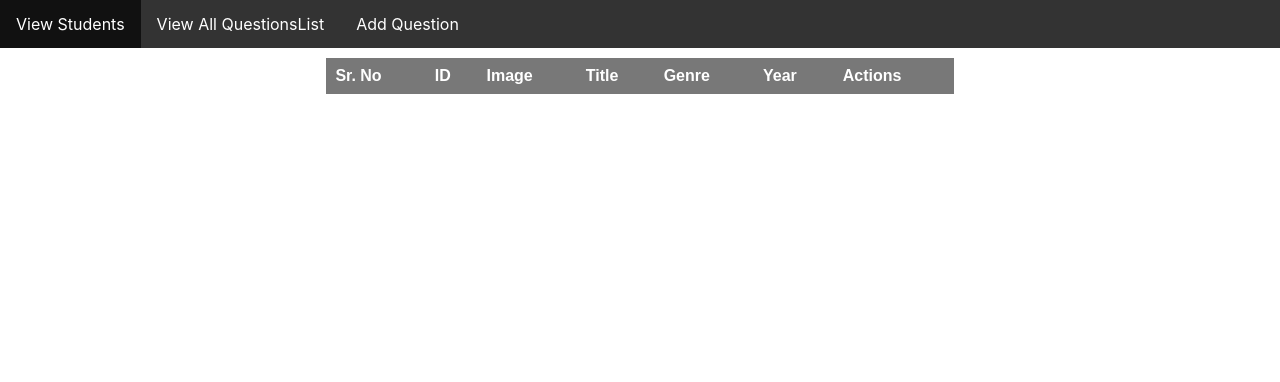
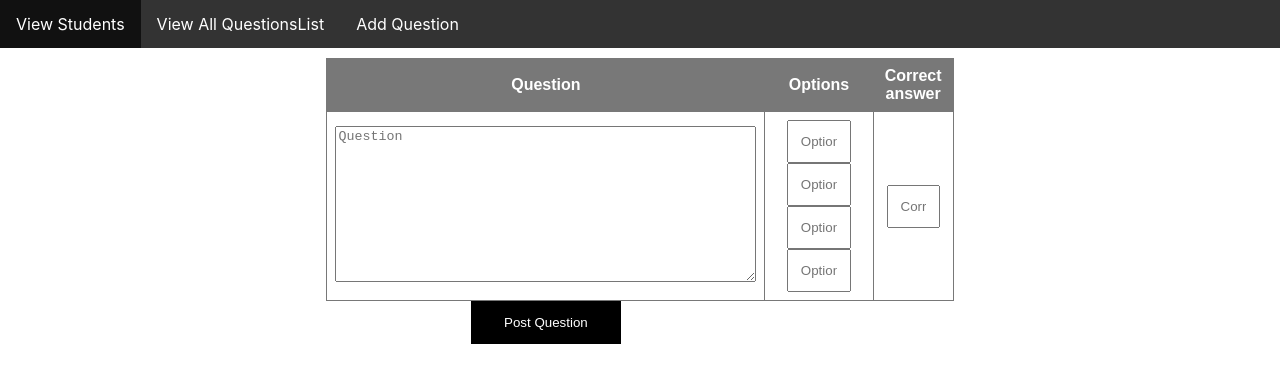
Before and after one commit to jassDev69/Quiz-app, a React (Create React App) app in the folder client/: page /search in a window 1280 px wide. Shown: the top 382 px of the page. Built offline with nearby package versions, Linux system fonts and the light colour scheme.

Commit message:
question list , add question

```diff
--- /dev/null
+++ b/client/src/components/addquestion.js
@@ -0,0 +1,69 @@
+import React from 'react';
+
+export default class Addquestion extends React.Component {
+    constructor(props) {
+      super(props);
+      this.state = {
+        userData: [],
+        qus : '',
+        opt1 : '',
+        opt2 : '',
+        opt3 : '',
+        opt4 : '',
+        correctans : '',
+        showElement : false,
+      };
+    }
+  // when add button is clicked
+    addToFav(){
+      let insertData = {
+          qus : this.state.qus,
+          option1 : this.state.opt1,
+          option2 : this.state.opt2,
+          option3 : this.state.opt3,
+          option4: this.state.opt4,
+          correctans: this.state.correctans
+        }
+        console.log(insertData)
+      const url = 'http://localhost:3001/api/tracks'
+      fetch(url,{
+        method: 'POST',
+        body: JSON.stringify(insertData),
+        headers: {
+            'Content-Type': 'application/json'
+        }
+      })
+    }
+
+    handleChange = (e) => {
+      this.setState({ [e.target.name]: e.target.value });
+    }
+
+    render() {
+        return (
+        <div className="search">
+
+      <table>
+              <thead>
+              <tr>
+                <td>Question</td>
+                <td>Options</td>
+                <td>Correct answer</td>
+              </tr>
+              </thead>
+              <tbody>
+                <td><textarea rows="10" cols="50" name="qus" value={this.state.qus} placeholder="Question" onChange={ this.handleChange } /></td>
+                <td><input type="text" name="opt1" value={this.state.opt1} onChange={ this.handleChange } placeholder="Option 1" />
+                    <input type="text" name="opt2" value={this.state.opt2} onChange={ this.handleChange } placeholder="Option 2" />
+                    <input type="text" name="opt3" value={this.state.opt3} onChange={ this.handleChange } placeholder="Option 3" />
+                    <input type="text" name="opt4" value={this.state.opt4} onChange={ this.handleChange } placeholder="Option 4" />
+                </td>
+                <td><input type="text" name="correctans" value={this.state.correctans} onChange={ this.handleChange } placeholder="Correct answer" /></td>
+              </tbody>
+
+                  <button className="btn" type="button" onClick={()=>{this.addToFav()}}>Post Question</button>
+            </table>
+          </div>
+        );
+    }
+  }
--- a/client/src/components/discogs.js
+++ /dev/null
@@ -1,120 +0,0 @@
-import React from 'react';
-import { ToastContainer, toast } from 'react-toastify';
-import 'react-toastify/dist/ReactToastify.css';
-toast.configure({
-  autoClose: 1000,
-  draggable: false,
-});
-export default class Discogs extends React.Component {
-    constructor(props) {
-      super(props);
-      this.state = {
-        userData: [],
-        searchText : '',
-        showElement : false,
-      };
-    }
-  // when add button is clicked
-    addToFav(data){
-      let insertData = {
-          id : data.id,
-          playlist_id : data.genre[0],
-          title : data.title,
-          uri : data.uri,
-          master_id: data.master_id,
-          img_url: data.thumb
-        }
-      const url = 'http://localhost:3001/api/tracks'
-      fetch(url,{
-        method: 'POST',
-        body: JSON.stringify(insertData),
-        headers: {
-            'Content-Type': 'application/json'
-        }
-      })
-        .then(res => res.json())
-        .then(
-          (result) => {
-            toast(result);
-          },
-        )
-    }
-    render() {
-        return (
-        <div className="search">
-
-      <table>
-              <thead>
-              <tr>
-                <td>Sr. No</td>
-                <td>ID</td>
-                <td>Image</td>
-                <td>Title</td>
-                <td>Genre</td>
-                <td>Year</td>
-                <td>Actions</td>
-              </tr>
-              </thead>
-              <tbody>
-              {this.state.userData.map((item,i) => (
-                <tr key={item.id}>
-                <td>{i+1}</td>
-                <td>{item.id}</td>
-                <td> <img src={item.thumb} alt="cover"/></td>
-                <td>{item.title}</td>
-                <td>{item.genre[0] || 'NA'}</td>
-                <td>{item.year || 'NA'}</td>
-                <td>
-                  <button className="btn" type="button" onClick={()=>{this.addToFav(item)}}>Add</button>
-                  <a href={'http://www.discogs.com/'+item.uri}>More Information</a>
-                </td>
-                </tr>
-              ))}
-              </tbody>
-            </table>
-           {/* <input type="text" value={this.state.searchText} onChange={ this.handleChange } placeholder="search by artist..."/>
-          <button className="btn" type="button" onClick={()=>{this.search()}}>search</button>
-
-          {this.state.userData.length>0 &&
-            <h2>Total record searched : {this.state.userData.length}</h2>
-          }
-            {this.state.userData.length===0 && this.state.showElement &&
-               <h3>Sorry, No record found :(</h3>
-            }
-
-          {this.state.userData.length>0 &&
-           <table>
-              <thead>
-              <tr>
-                <td>Sr. No</td>
-                <td>ID</td>
-                <td>Image</td>
-                <td>Title</td>
-                <td>Genre</td>
-                <td>Year</td>
-                <td>Actions</td>
-              </tr>
-              </thead>
-              <tbody>
-              {this.state.userData.map((item,i) => (
-                <tr key={item.id}>
-                <td>{i+1}</td>
-                <td>{item.id}</td>
-                <td> <img src={item.thumb} alt="cover"/></td>
-                <td>{item.title}</td>
-                <td>{item.genre[0] || 'NA'}</td>
-                <td>{item.year || 'NA'}</td>
-                <td>
-                  <button className="btn" type="button" onClick={()=>{this.addToFav(item)}}>Add</button>
-                  <a href={'http://www.discogs.com/'+item.uri}>More Information</a>
-                </td>
-                </tr>
-              ))}
-              </tbody>
-            </table>
-            }
-             <ToastContainer /> */}
-          </div>
-        );
-    }
-  }
--- a/client/src/components/quslist.js
+++ b/client/src/components/quslist.js
@@ -9,7 +9,8 @@ export default  class Quslist extends React.Component {
     constructor(props) {
       super(props);
       this.state = {
-        userData: []
+        userData: [],
+        option : ""
       };
     }
 
@@ -45,8 +46,8 @@ export default  class Quslist extends React.Component {
     render() {
         return (
 
-        <div className="search">
-              <h1>Favourite List</h1>
+        <div className="search_quslist">
+              <h1>Questions List</h1>
               {console.log(result)}
           {/* if their is no data */}
            {this.state.userData.length===0 &&
@@ -56,6 +57,9 @@ export default  class Quslist extends React.Component {
           {this.state.userData.length>0 &&
               <h2>Total record : {this.state.userData.length}</h2>
           }
+
+          {result.map((item,i) => (this.state.option = item.options.split(",")))}
+
             {result.length>0 &&
             <table>
 
@@ -72,9 +76,14 @@ export default  class Quslist extends React.Component {
                 <tr key={item.id}>
                 <td>{i+1}</td>
                 <td>{item.qusname}</td>
-                <td>{item.options}</td>
+                <td>1.{this.state.option[0]+" "}
+                    2.{this.state.option[1]+" "}
+                    3.{this.state.option[2]+" "}
+                    4.{this.state.option[3]+" "}
+                </td>
                 <td>{item.correct}</td>
                 </tr>
+
               ))}
               </tbody>
             </table>
--- a/client/src/components/users.js
+++ b/client/src/components/users.js
@@ -15,20 +15,20 @@ export default  class Users extends React.Component {
 
   //calling the api to get favourite list data
     componentDidMount() {
-      //const url = 'http://localhost:3001/api/adminquestions'
-      // fetch(result)
-      //   .then(res => res.json())
-      //   .then(
-      //     (result) => {
-      //       this.setState({
-      //         userData: result
-      //       });
-      //     },
-      //   )
+      const url = 'http://localhost:3002/api/admin/allUsers'
+      fetch(url)
+        .then(res => res.json())
+        .then(
+          (result) => {
+            this.setState({
+              userData: result
+            });
+          },
+        )
     }
     //delete from favourites
     deleteUser(id) {
-      const url = 'http://localhost:3001/api/tracks/'+id
+      const url = 'http://localhost:3002/api/admin/user/'+id
       fetch(url,{
         method:'DELETE',
         headers:{
@@ -47,7 +47,6 @@ export default  class Users extends React.Component {
 
         <div className="search">
               <h1>User List</h1>
-              {console.log(result)}
           {/* if their is no data */}
            {this.state.userData.length===0 &&
                <h3>Sorry, No User list till now :(</h3>
@@ -69,12 +68,12 @@ export default  class Users extends React.Component {
               </tr>
               </thead>
               <tbody>
-              {result.map((item,i) => (
+              {this.state.userData.map((item,i) => (
                 <tr key={item.id}>
-                <td>{item.id}</td>
-                <td>{item.Firstname}</td>
-                <td>{item.Lastname}</td>
-                <td>{item.username}</td>
+                <td>{i+1}</td>
+                <td>{item.first_name}</td>
+                <td>{item.last_name}</td>
+                <td>{item.email_id}</td>
                 <td>
                   <button className="btn" type="button" onClick={()=>{this.deleteUser(item.id)}}>DELETE</button>
                 </td>
--- a/client/src/index.css
+++ b/client/src/index.css
@@ -20,7 +20,6 @@ table {
 
 td, th {
   border: 1px solid #787878;
-  text-align: left;
   padding: 8px;
 
 }
@@ -73,6 +72,10 @@ li a:hover:not(.active) {
     width: 70%;
     text-align: center;
 }
+.search_quslist{
+  margin: 10px auto;
+    text-align: center;
+}
 .search input{
   width: 40%;
   padding: 12px;
--- a/client/src/index.js
+++ b/client/src/index.js
@@ -8,7 +8,7 @@ import {
   Link
 } from "react-router-dom";
 import Quslist from './components/quslist'
-import Discogs from './components/discogs'
+import Addquestion from './components/addquestion'
 import Users from './components/users'
 
 
@@ -42,7 +42,7 @@ function Routing() {
               <Quslist/>
           </Route>
           <Route path="/search">
-              <Discogs/>
+              <Addquestion/>
           </Route>
         </Switch>
       </div>
```
Also changed, not shown: 1 other file (tests, documents, lock files or other folders).
